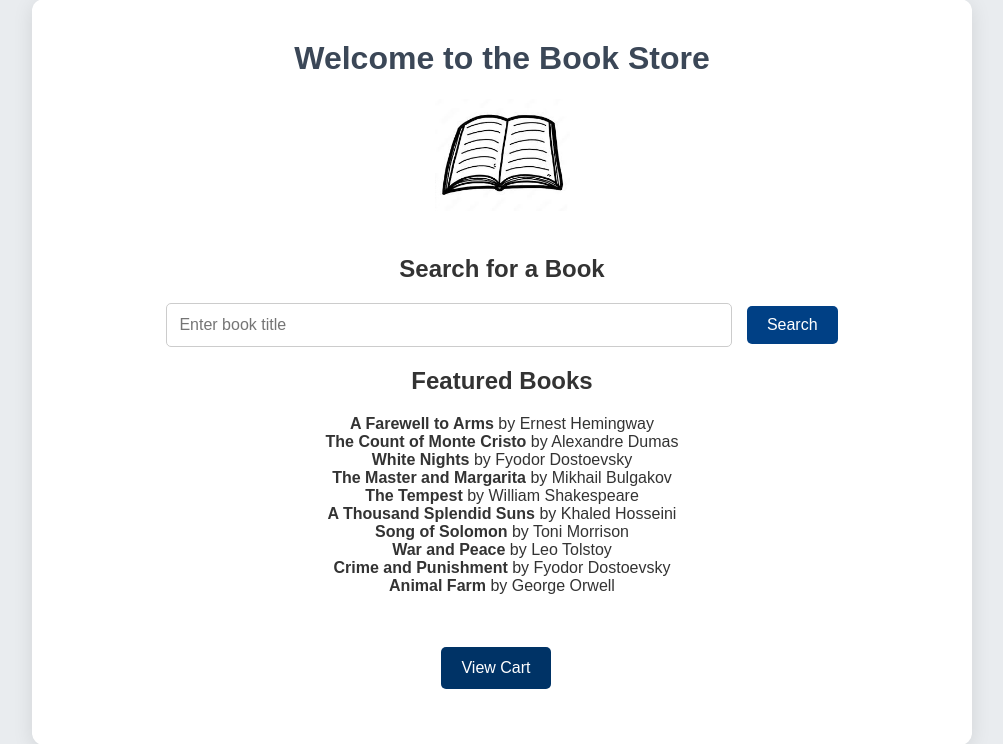
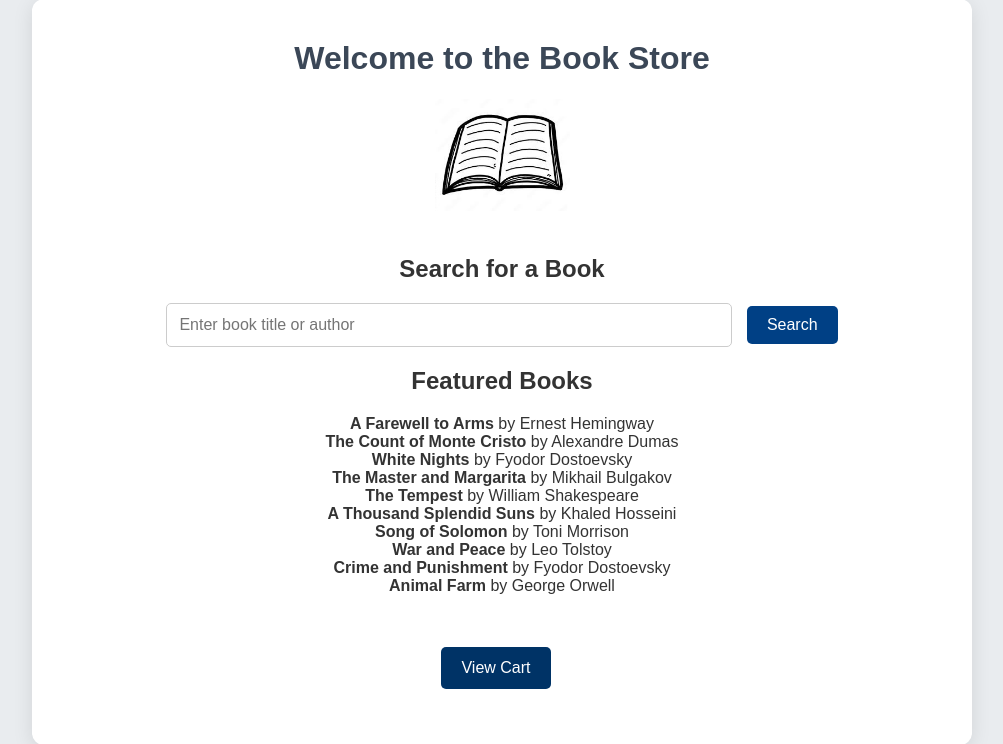
Before and after one commit to alex1995754/Library, a Flask app: page / in a window 1280 px wide. Shown: the part 28-772 px from the top of the page, without its empty margins (138-1141 px from the left). Run offline with Flask 3, Linux system fonts and the light colour scheme; data comes from the database, SQL or seed files in the repository; both versions use the stored data as it was after the commit.

Commit message:
minor changes

```diff
--- a/templates/index.html
+++ b/templates/index.html
@@ -14,7 +14,7 @@
 
         <h2>Search for a Book</h2>
         <form action="{{ url_for('search_books') }}" method="POST">
-            <input type="text" name="search_term" placeholder="Enter book title" required>
+            <input type="text" name="search_term" placeholder="Enter book title or author" required>
             <button type="submit">Search</button>
         </form>
 
--- a/templates/search_results.html
+++ b/templates/search_results.html
@@ -12,7 +12,7 @@
 
         <!-- Форму поиска -->
         <form action="{{ url_for('search_books') }}" method="POST">
-            <input type="text" name="search_term" placeholder="Search for a book" required>
+            <input type="text" name="search_term" placeholder="Enter book title or author" required>
             <button type="submit">Search</button>
         </form>
 
@@ -23,6 +23,7 @@
 
         <h2>Search Results:</h2>
             {% if books %}
+                    <div id="book-list"></div>
                     <table>
                         <thead>
                             <tr>
```
Also changed, not shown: books.db.
